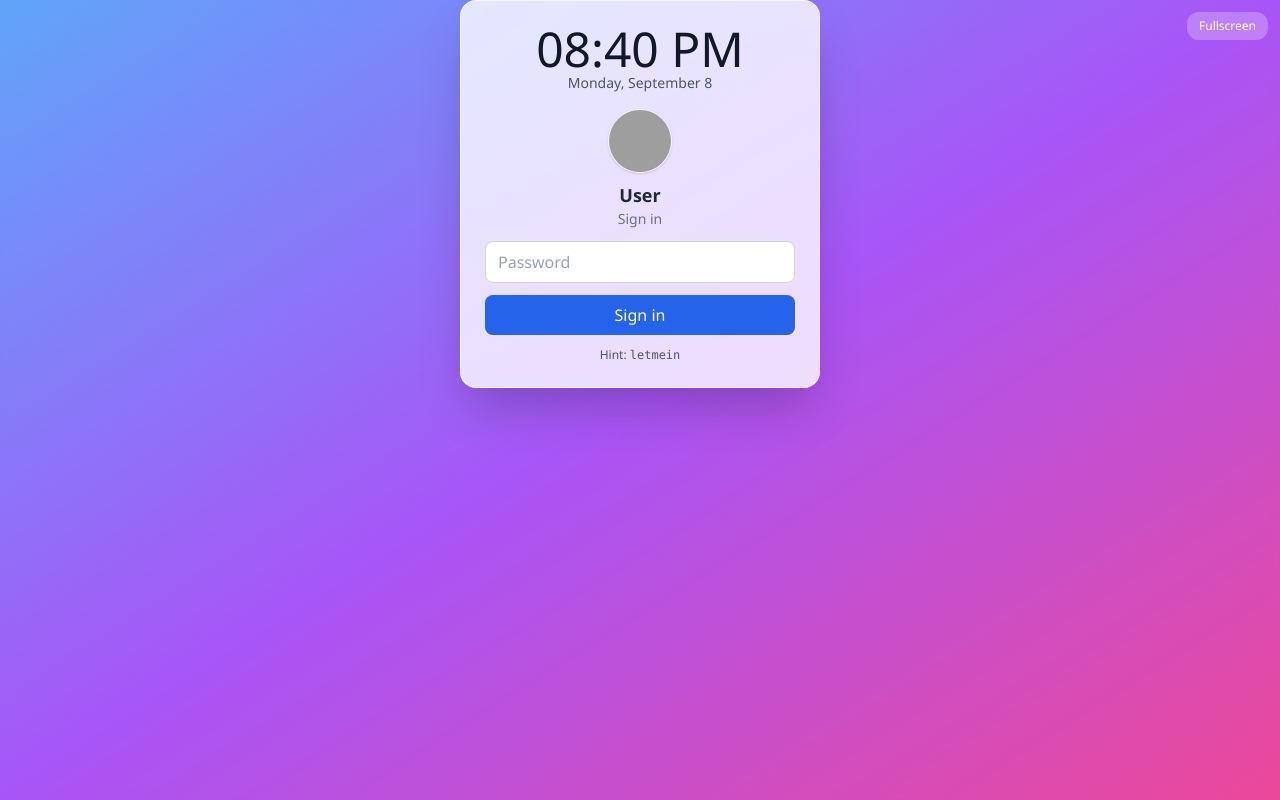
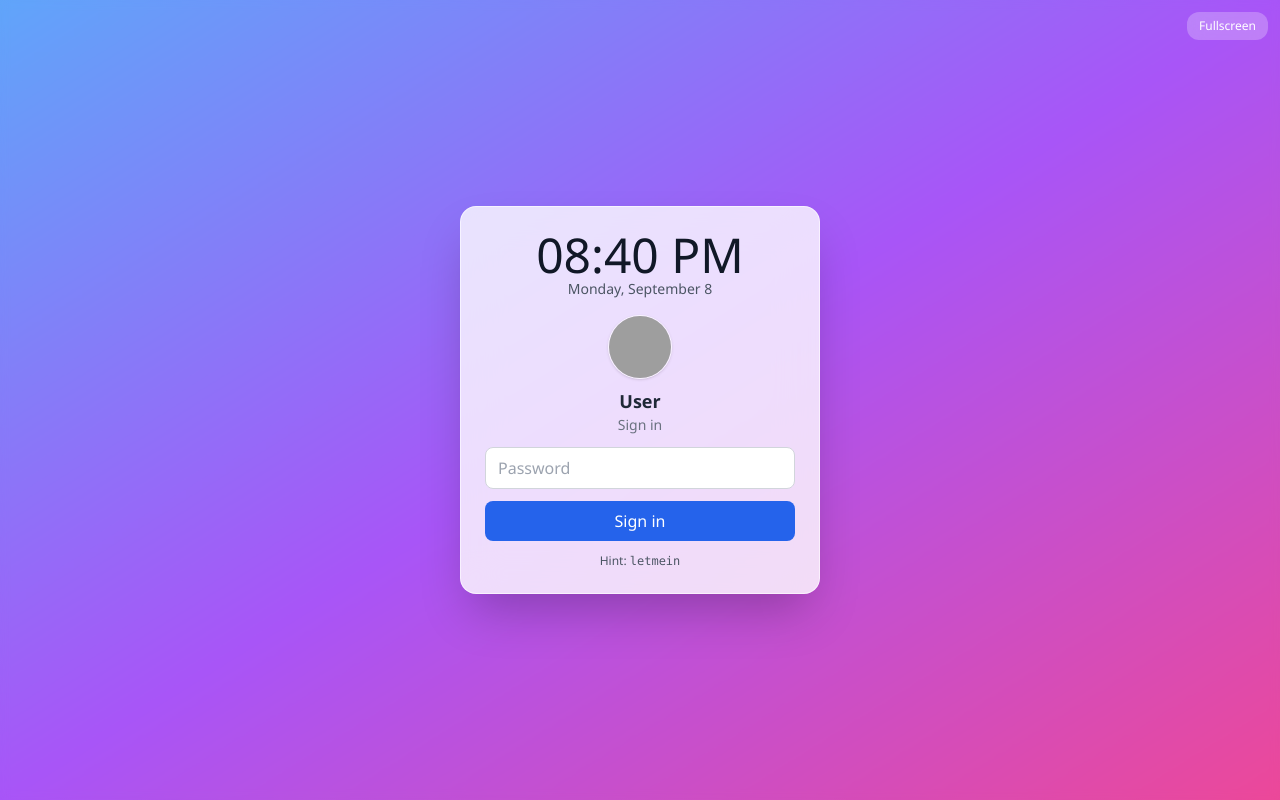
Before and after one commit to MissProtractor1213/DesktopSimulator, a React (Create React App) app: page / in a window 1280 px wide. Built offline with nearby package versions, Linux system fonts and the light colour scheme; grey boxes are pictures that could not be loaded.

Commit message:
Update EscapeRoomDesktop.js

```diff
--- a/src/components/EscapeRoomDesktop.js
+++ b/src/components/EscapeRoomDesktop.js
@@ -374,7 +374,8 @@ export default function EscapeRoomDesktop() {
   // --- LOGIN SCREEN (centered card; fullscreen top-right) ---
   if (!hasUnlocked) {
     return (
-      <div className={`min-h-screen ${WALLPAPER} relative`}>
+      // CHANGED: min-h-screen -> h-screen to give child a definite height
+      <div className={`h-screen ${WALLPAPER} relative`}>
         {/* Fullscreen button at top-right */}
         <button
           onClick={toggleFullscreen}
@@ -386,8 +387,8 @@ export default function EscapeRoomDesktop() {
 
         <div className="absolute inset-0 backdrop-blur-sm" />
 
-        {/* Centered login card */}
-        <div className="h-full w-full flex items-center justify-center">
+        {/* CHANGED: make this container fill the viewport and center */}
+        <div className="absolute inset-0 flex items-center justify-center">
           <div className="bg-white/80 backdrop-blur-xl border border-white/60 rounded-2xl p-6 w-[360px] shadow-2xl">
             {/* Clock + Date */}
             <div className="text-center mb-4">
```
